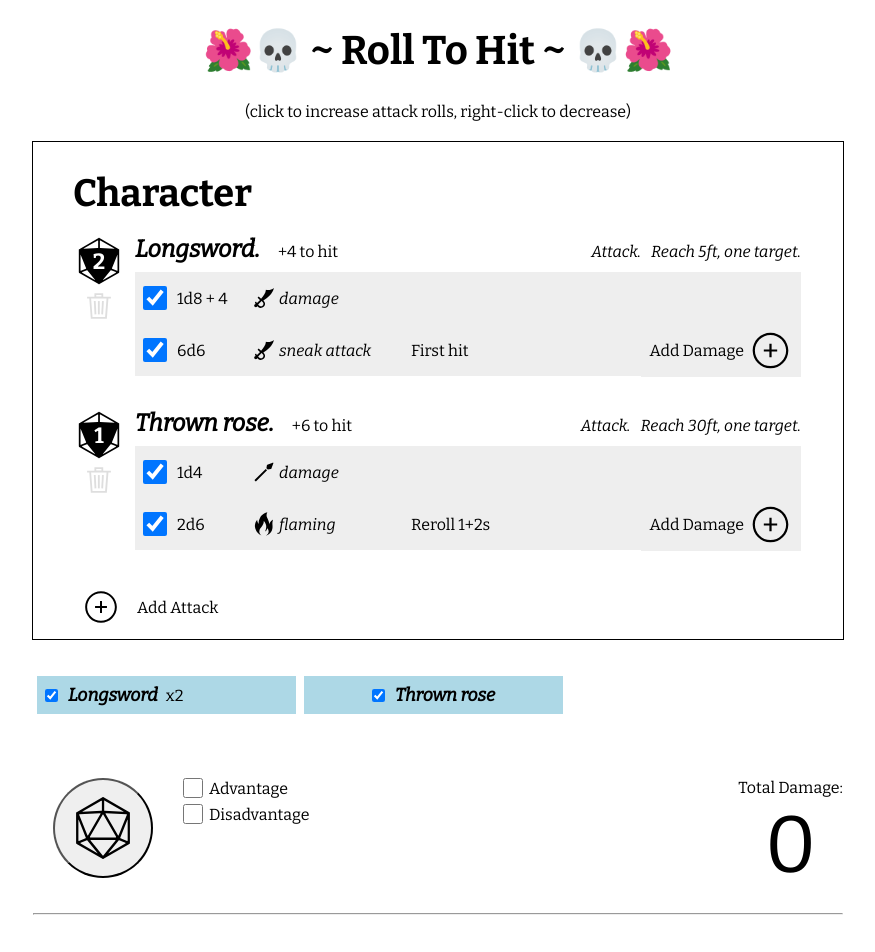
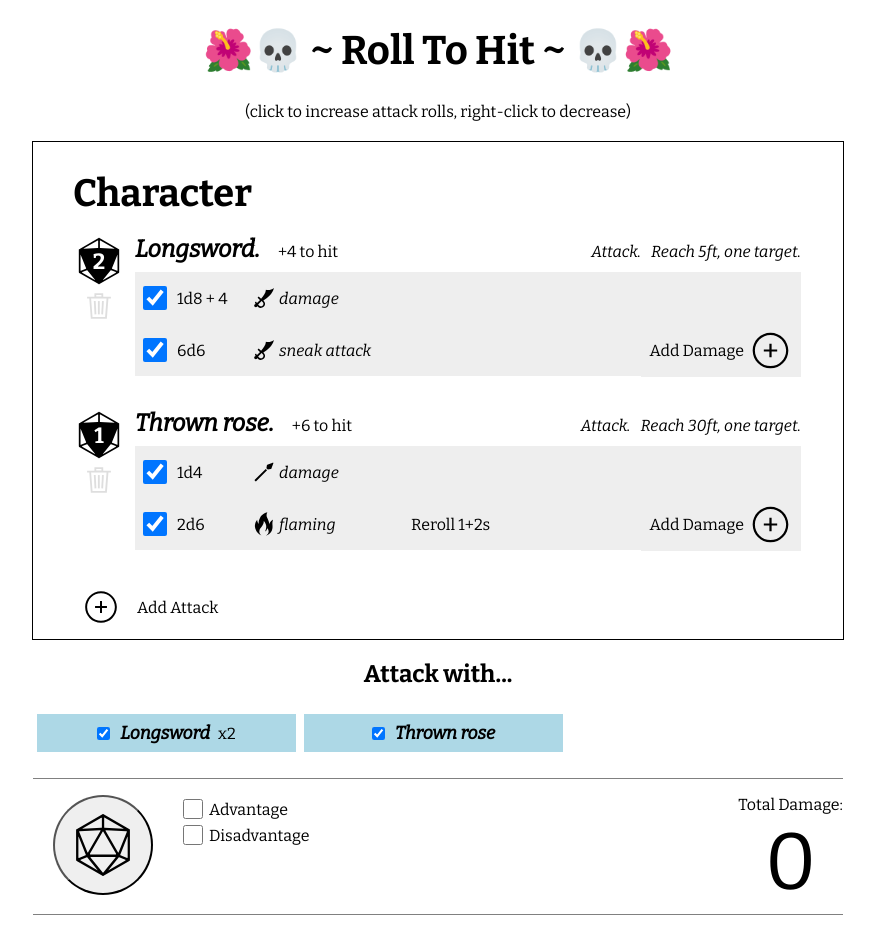
Before and after one commit to wickworks/witchdice, a React (Create React App) app: page / in a window 1280 px wide. Shown: the top 952 px of the page, without its empty margins (202-1077 px from the left). Built offline with nearby package versions, Linux system fonts and the light colour scheme.

Commit message:
"first hit" replaced with "once per turn"

```diff
--- a/src/components/ActiveAttackList.jsx
+++ b/src/components/ActiveAttackList.jsx
@@ -10,6 +10,7 @@ const ActiveAttackList = ({attackSourceData, attackFunctions}) => {
 
   return (
     <div className="ActiveAttackList">
+      <h2>Attack with...</h2>
 
       <div className="attacks-container">
         { attackSourceData.map((attackSource, attackID) => {
--- a/src/components/ActiveAttackList.scss
+++ b/src/components/ActiveAttackList.scss
@@ -2,8 +2,12 @@
 
 .ActiveAttackList {
   width: 810px;
-  margin: 30px 0;
+  margin: 20px 0 0;
 
+  h2 {
+    text-align: center;
+    margin-top: 0
+  }
 
   .attacks-container {
     display: flex;
@@ -12,19 +16,17 @@
     .attack {
       padding: 8px;
       margin: 6px 4px;
-      // flex: 1 0 27%; //magically makes 3 per row
       width: 30%;
       display: flex;
       align-items: center;
-      justify-content: flex-start;
-
+      justify-content: center;
       cursor: pointer;
 
       &:hover { background-color: #eee; }
       &.active { background-color: lightblue; }
-
-      &:nth-child(3n) { justify-content: flex-end; }
-      &:nth-child(3n-1) { justify-content: center; }
+      //
+      // &:nth-child(3n) { justify-content: flex-end; }
+      // &:nth-child(3n-1) { justify-content: center; }
 
       input {
         margin: 0 10px 0 0;
--- a/src/components/DamageSource.jsx
+++ b/src/components/DamageSource.jsx
@@ -23,7 +23,7 @@ const DamageSource = ({
 
   // =============== ADD / REMOVE TAG CRAP =============
 
-  let tagOptions = []; // [{name: 'First hit only', id: 'first'}, {name: 'Maximized damage', id: 'maximized'}]
+  let tagOptions = [];
   for (const [key, value] of Object.entries(allTags)) {
     tagOptions.push({name: value, id: key})
   }
--- a/src/components/DamageSource.scss
+++ b/src/components/DamageSource.scss
@@ -3,10 +3,11 @@
 .DamageSource {
   background-color: #eeeeee;
   padding: 8px 0 8px 8px;
+  width: 100%;
+  box-sizing: border-box;
+  cursor: pointer;
 
   transition: margin .05s ease-out;
-
-  cursor: pointer;
 
   &:hover {
     background-color: #cacaca;
--- a/src/components/Roll.jsx
+++ b/src/components/Roll.jsx
@@ -5,7 +5,7 @@ const Roll = ({
   rollID,
   rollUse, rollDiscard,
   isCrit, isFumble, evasion,
-  toHitAC, isFirstHit, isSavingThrow,
+  firstHitData, isSavingThrow,
   damageSourceData,
   attackRollData,
   rollFunctions
@@ -52,7 +52,7 @@ const Roll = ({
         let halvedClass = '';
 
         if (!damageSource.enabled) { showDamageRoll = false; }
-        if (damageSource.tags.includes("savehalf")) {
+        if (isSavingThrow && damageSource.tags.includes("savehalf")) {
           if (evasion) {     // has evasion
             if (hit) {
               showDamageRoll = true;
@@ -70,7 +70,20 @@ const Roll = ({
           }
         }
 
-        if (damageSource.tags.includes("first") && !isFirstHit) { showDamageRoll = false }
+        // are we the first to make it this far with a hit?
+
+        if (damageSource.tags.includes("once")) {
+
+          const sourceName = damageSource.name.toLowerCase() || 'unnamed';
+
+          if (!(firstHitData[sourceName] === rollID)) {
+            showDamageRoll = false;
+          }
+
+          if (!firstHitData[sourceName] === rollID) {
+
+          }
+        }
 
         if (showDamageRoll) {
           if (icon in damageBreakdown) {
--- a/src/components/Roll.scss
+++ b/src/components/Roll.scss
@@ -4,7 +4,7 @@
   display: flex;
   align-items: center;
   padding: 10px 10px;
-  min-height: 50px;
+  min-height: 52px;
 
   input[type=checkbox] {
     width: 28px;
--- a/src/components/Roller.jsx
+++ b/src/components/Roller.jsx
@@ -95,7 +95,7 @@ const Roller = ({
   // calculate damage total & breakdown by type
   let damageTotal = 0;
   let damageBreakdown = {};
-  let firstHitRollID = -1;
+  let firstHitData = {}; // when a damage source hits, add its name & id to this if it's not there already
 
   for (let rollID = 0; rollID < rollData.length; rollID++) {
     const roll = rollData[rollID];
@@ -103,7 +103,6 @@ const Roller = ({
     const damageSourceData = attackSource.damageData
     const critFumble = getCritOrFumble(roll);
 
-    let isFirstHit = (rollID === firstHitRollID);;
 
     // get both CRIT and REGULAR dice
     [roll.damageRollData, roll.critRollData].forEach((dicePool, dicePoolIndex) => {
@@ -121,7 +120,7 @@ const Roller = ({
           let applyDamage = false;
           if (roll.hit || critFumble.isCrit) { applyDamage = true; }
 
-          if (damageSource.tags.includes("savehalf")) {
+          if (attackSource.isSavingThrow && damageSource.tags.includes("savehalf")) {
             // has evasion
             if (evasion && attackSource.savingThrowType === 0) {
               if (roll.hit) {
@@ -142,11 +141,14 @@ const Roller = ({
           if (!damageSource.enabled) { applyDamage = false; }
 
           // are we the first to make it this far with a hit?
-          if (applyDamage && firstHitRollID === -1) {
-            firstHitRollID = rollID;
-            isFirstHit = true;
+          if (damageSource.tags.includes("once") && applyDamage) {
+            const sourceName = damageSource.name.toLowerCase() || 'unnamed';
+            if (Object.keys(firstHitData).includes(sourceName)) {
+              applyDamage = false;
+            } else {
+              firstHitData[sourceName] = rollID;
+            }
           }
-          if (damageSource.tags.includes("first") && !isFirstHit) { applyDamage = false; }
 
           if (applyDamage) {
             damageTotal = damageTotal + amount;
@@ -163,6 +165,8 @@ const Roller = ({
   }
   // round down the damage total after summing it all up
   damageTotal = Math.floor(damageTotal);
+
+  console.log('first hit data', firstHitData);
 
   // figure out what conditions to show
   let hasActiveAttack = false;
@@ -219,6 +223,7 @@ const Roller = ({
   let currentAttackName = '';//used in the render attack title loop, dunno why I can't declare there
   return (
     <div className="Roller">
+
       <div className="controls-and-results">
 
         <div className="controls">
@@ -304,8 +309,6 @@ const Roller = ({
         </div>
       </div>
 
-      <hr />
-
       <div className="rolls">
         {/* <div className="hit-label">Hit?</div>*/}
 
@@ -348,7 +351,7 @@ const Roller = ({
                   isFumble={critFumble.isFumble}
                   evasion={evasion && attackSource.savingThrowType === 0}
                   toHitAC={toHitAC}
-                  isFirstHit={rollID === firstHitRollID}
+                  firstHitData={firstHitData}
                   isSavingThrow={attackSource.isSavingThrow}
                   damageSourceData={attackSourceData[attackRoll.attackID].damageData}
                   attackRollData={attackRoll}
--- a/src/components/Roller.scss
+++ b/src/components/Roller.scss
@@ -1,16 +1,20 @@
 @import '../fonts';
 
 .Roller {
-  padding: 8px 0;
   margin-bottom: 100px;
   width: 810px;
   min-height: 400px;
+
 
   .controls-and-results {
     display: flex;
     justify-content: space-between;
     flex-wrap: wrap;
     margin: 20px 0;
+    padding: 16px 0 4px;
+
+    border-top: 1px solid grey;
+    border-bottom: 1px solid grey;
   }
 
   .controls {
@@ -43,6 +47,7 @@
     .conditions {
       display: flex;
       flex-direction: column;
+      padding-top: 4px;
 
       label {
         display: flex;
--- a/src/data.js
+++ b/src/data.js
@@ -1,7 +1,7 @@
 import { deepCopy } from './utils.js';
 
 const allTags = {
-  'first': 'First hit',
+  'once': 'Once per turn',
   'savehalf': 'Save for half',
   'maximized': 'Maximized',
   'reroll1': 'Reroll 1s',
```
Also changed, not shown: 1 other file (tests, documents, lock files or other folders).
